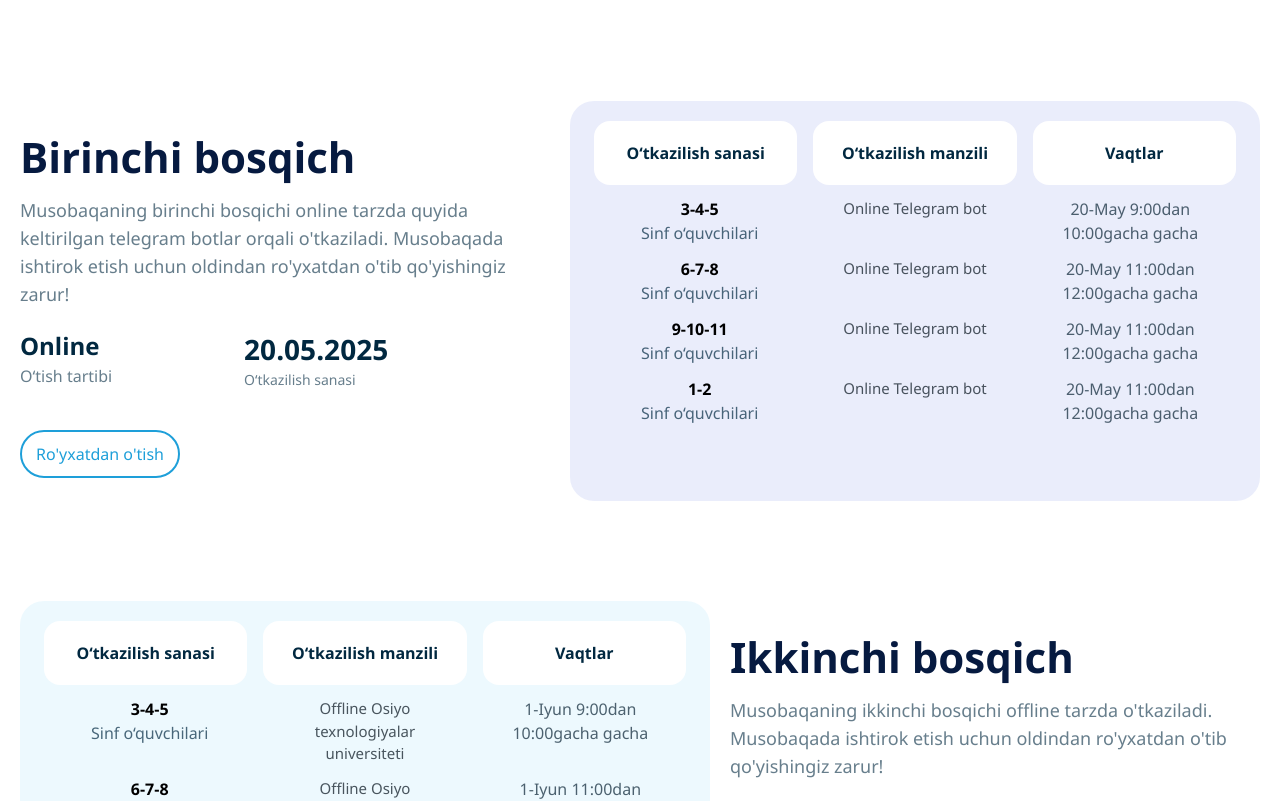
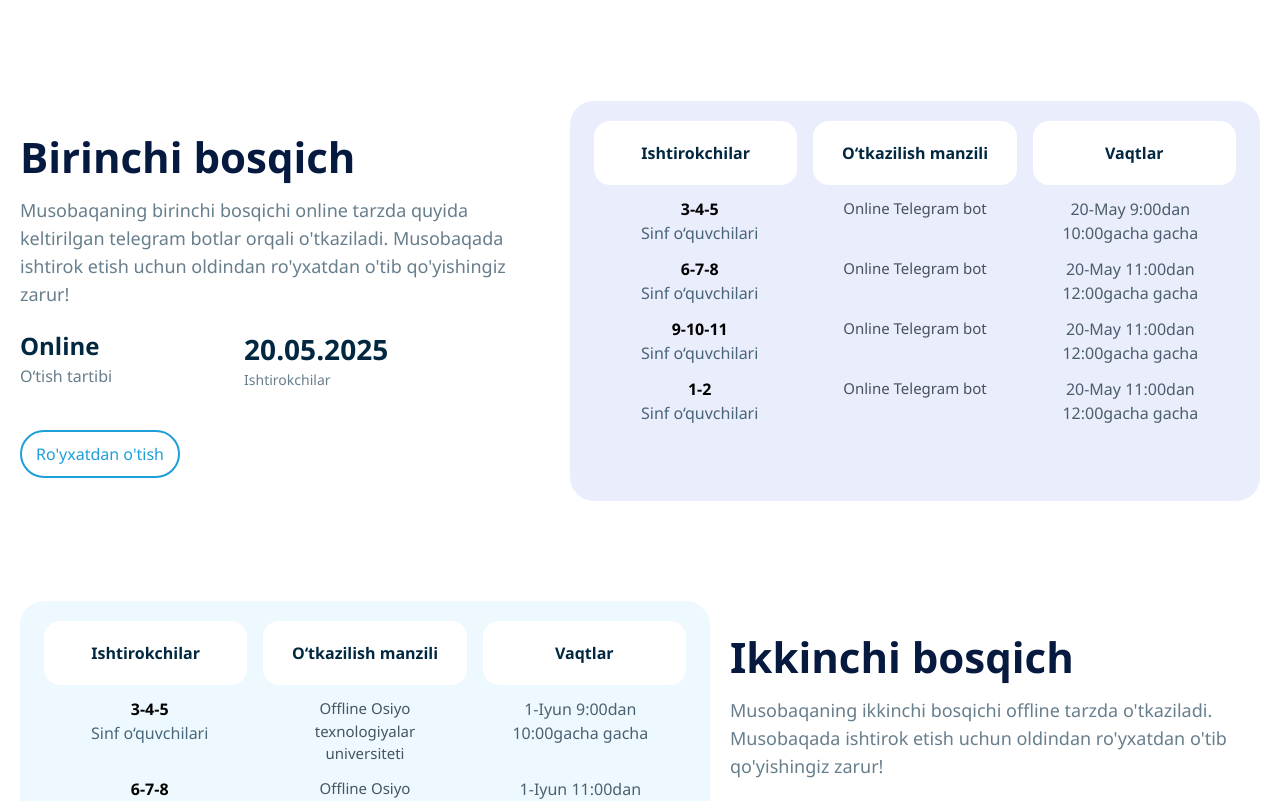
Before and after one commit to alienorar/Genius-Cup-full, a React (Vite) app: page / in a window 1280 px wide. Shown: the part 2182-2983 px from the top of the page. Built offline with nearby package versions, Linux system fonts and the light colour scheme.

Commit message:
text changed

```diff
--- a/src/modules/home/index.tsx
+++ b/src/modules/home/index.tsx
@@ -247,7 +247,7 @@ const Index = () => {
                   </div>
                   <div>
                     <span className="text-[22px] lg:text-[28px] md:text-[26px]  font-bold text-[#012840]">{stage.date}</span>
-                    <p className="text-[#01284099] text-sm">O‘tkazilish sanasi</p>
+                    <p className="text-[#01284099] text-sm">Ishtirokchilar</p>
                   </div>
                 </div>
                 <button className="relative mt-8 h-12 w-40 overflow-hidden border-[2px] border-[#1E9FD9] text-[16px] rounded-[30px] text-[#1E9FD9] font-[500] poppin  transition-all duration-200 before:absolute before:bottom-0 before:left-0 before:right-0 before:top-0 before:m-auto before:h-0 before:w-0 before:rounded-sm before:bg-[#1E9FD9] before:duration-300 before:ease-out hover:text-white hover:shadow-[#1E9FD9] hover:before:h-40 hover:before:w-40 hover:before:opacity-80">
@@ -258,7 +258,7 @@ const Index = () => {
               </div>
               <div className={`${index % 2 === 0 ? "bg-[#DCE1F899]" : "bg-[#E2F6FD99]"} px-6 py-5 xl:h-[400px]  rounded-3xl mx-auto poppin`}>
                 <div className="grid text-[#012840] grid-cols-2 lg:grid-cols-3 gap-4 text-center font-semibold">
-                  <span className="bg-white rounded-2xl md:px-4 md:py-5 py-3 px-3">O‘tkazilish sanasi</span>
+                  <span className="bg-white rounded-2xl md:px-4 md:py-5 py-3 px-3">Ishtirokchilar</span>
                   <span className="bg-white rounded-2xl md:px-4 md:py-5 py-3 px-3 hidden lg:block">O‘tkazilish manzili</span>
                   <span className="bg-white rounded-2xl md:px-4 md:py-5 py-3 px-3">Vaqtlar</span>
                 </div>
```
